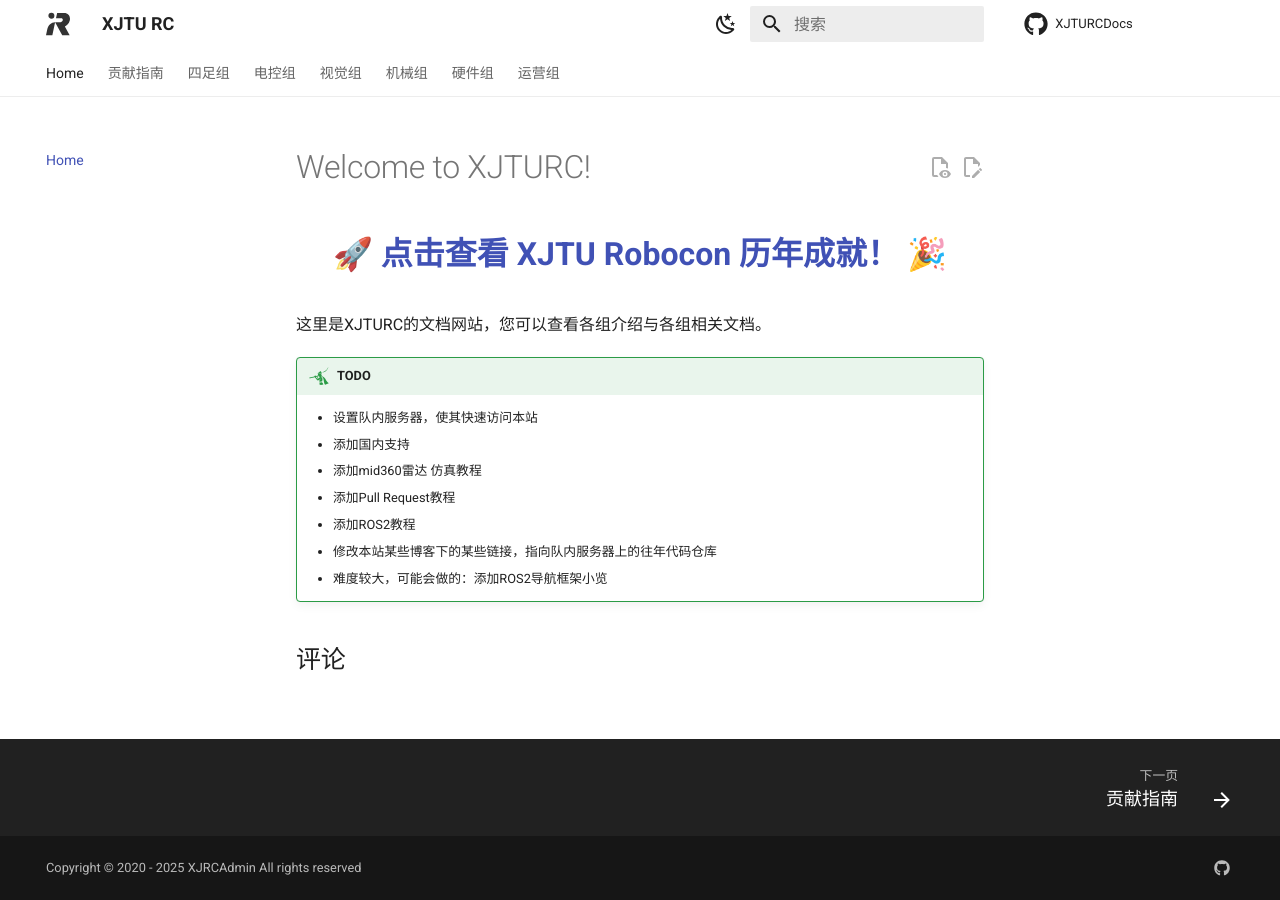
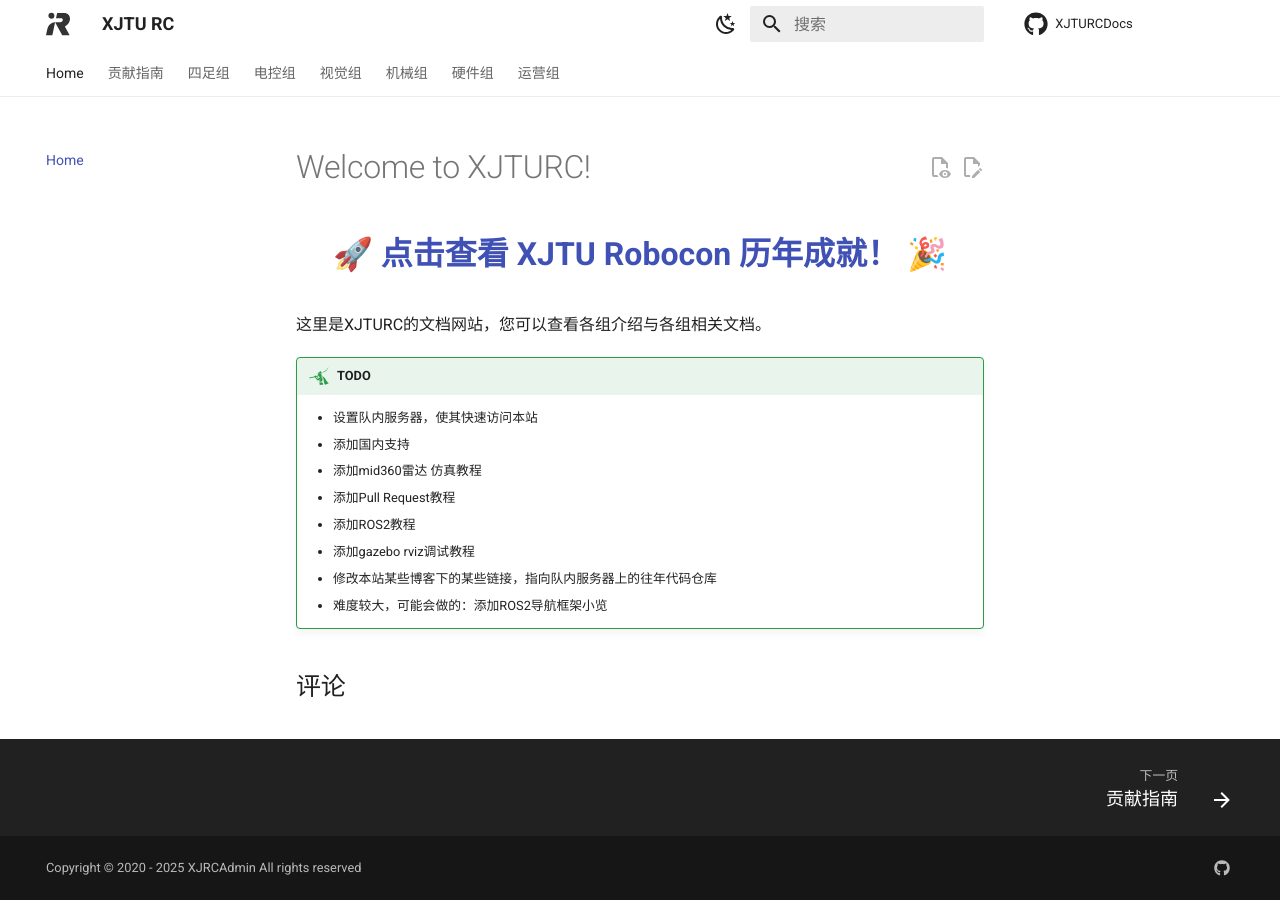
Before and after one commit to XJRCAdmin/XJTURCDocs, an MkDocs documentation site: the page built from docs/index.md, in a window 1280 px wide. Built offline with MkDocs 1.6.1 and Material for MkDocs 9.7.7, drawn with Linux system fonts in a browser that asks for light colours; comment, search, counter and statistics services are not loaded.

Commit message:
Update index.md

```diff
--- a/docs/index.md
+++ b/docs/index.md
@@ -22,5 +22,6 @@ comments: true
     - 添加mid360雷达 仿真教程
     - 添加Pull Request教程
     - 添加ROS2教程
+    - 添加gazebo rviz调试教程
     - 修改本站某些博客下的某些链接，指向队内服务器上的往年代码仓库
     - 难度较大，可能会做的：添加ROS2导航框架小览
```
